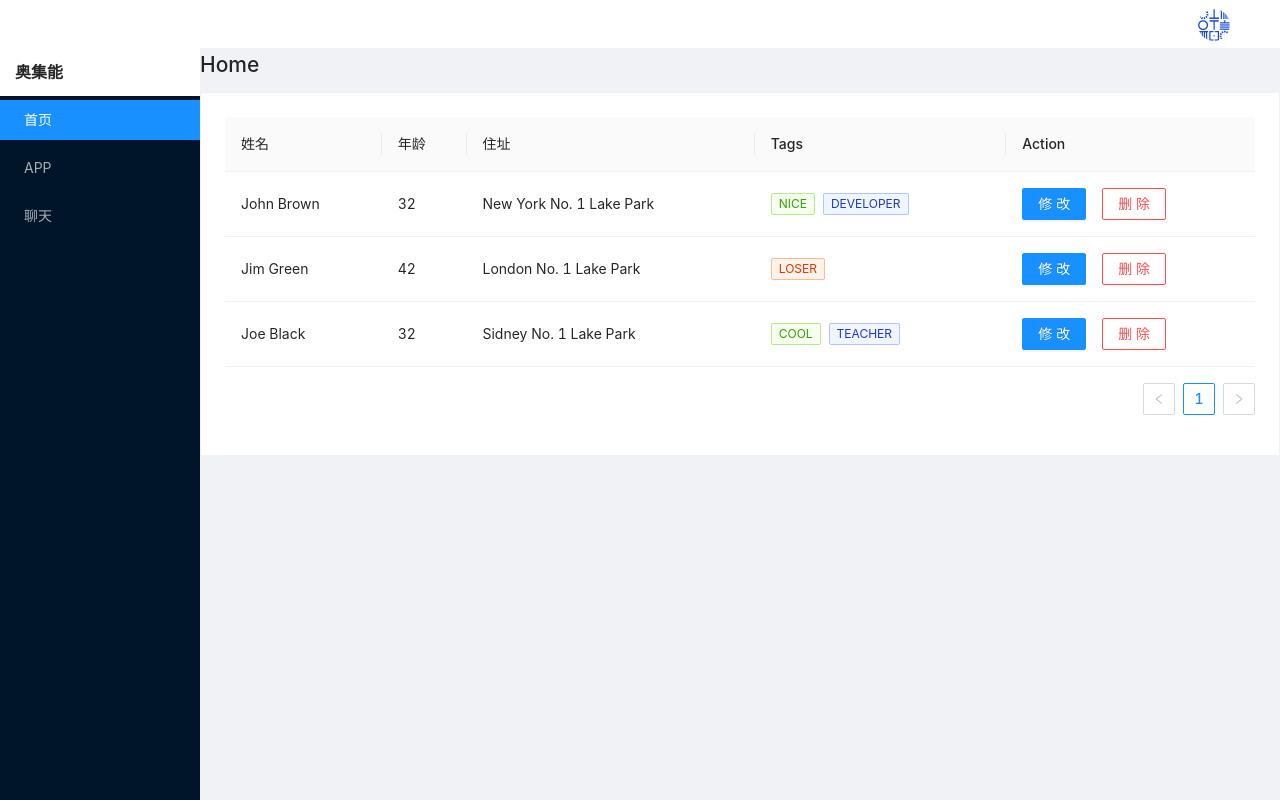
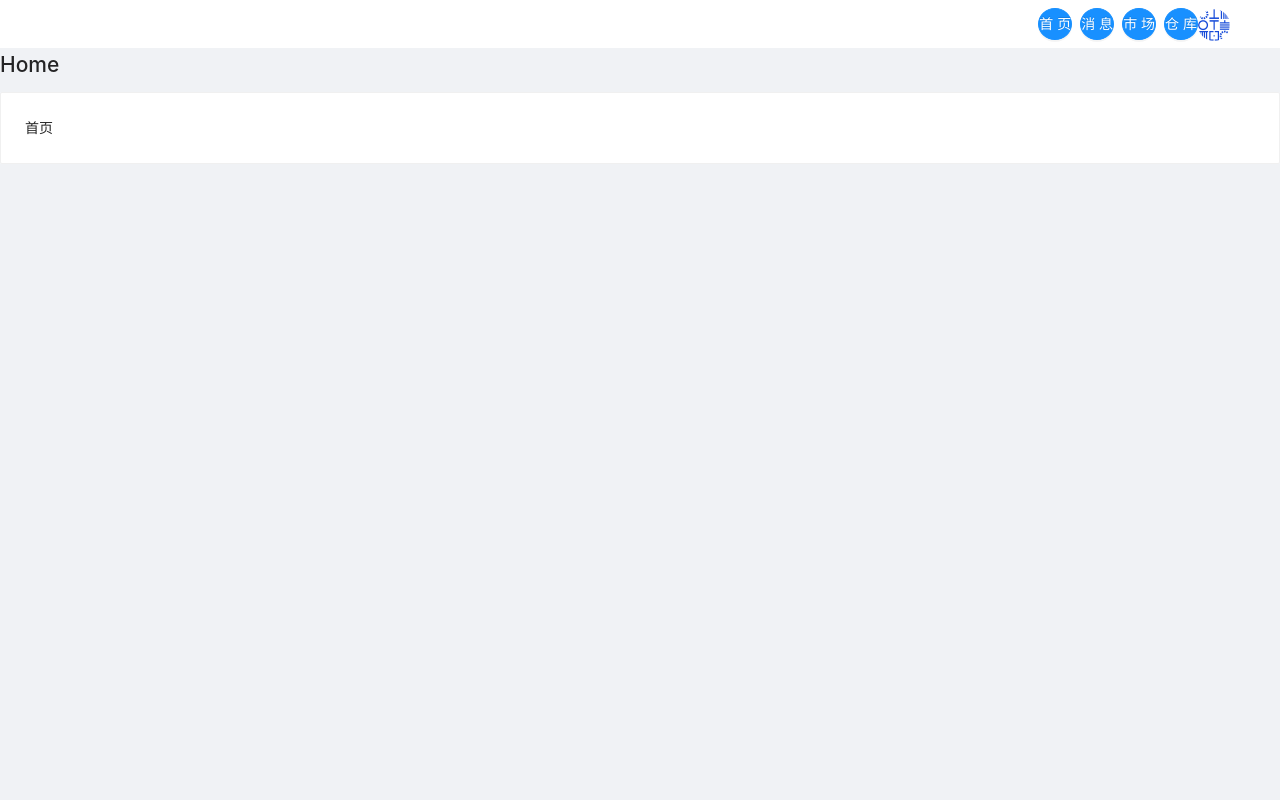
Before and after one commit to xinshou1201/oiocns-web, a React (Vite) app: page /org/home in a window 1280 px wide. Built offline with nearby package versions, Linux system fonts and the light colour scheme.

Commit message:
fix: 路由页面

```diff
--- a/src/components/Header/Header.tsx
+++ b/src/components/Header/Header.tsx
@@ -1,14 +1,15 @@
-import { Avatar, Dropdown, Layout, Menu, Space } from 'antd';
+import { Avatar, Button, Dropdown, Layout, Menu, Space } from 'antd';
 import React from 'react';
+import { useHistory } from 'react-router-dom';
 
 import logo from '@/assets/imgs/logo.png';
 import useStore from '@/store';
 
 import cls from './index.module.less';
-
 const { Header } = Layout;
 
 const MyHeader: React.FC = () => {
+  const history = useHistory();
   const user = useStore((state) => state.user);
 
   const handleChange = (e: { key: string }) => {
@@ -17,7 +18,11 @@ const MyHeader: React.FC = () => {
       window.location.href = '/user/login';
     }
   };
-
+  const handleChange2 = (key: any) => {
+    if (key) {
+      history.replace(key);
+    }
+  };
   const menu = (
     <Menu onClick={handleChange}>
       <Menu.Item key="0">退出登录</Menu.Item>
@@ -25,6 +30,23 @@ const MyHeader: React.FC = () => {
   );
   return (
     <Header className={cls.layout_header}>
+      <Space>
+        <Button type="primary" shape="circle" onClick={() => handleChange2('/org/home')}>
+          首页
+        </Button>
+        <Button type="primary" shape="circle" onClick={() => handleChange2('/org/chat')}>
+          消息
+        </Button>
+        <Button
+          type="primary"
+          shape="circle"
+          onClick={() => handleChange2('/org/market')}>
+          市场
+        </Button>
+        <Button type="primary" shape="circle" onClick={() => handleChange2('/org/store')}>
+          仓库
+        </Button>
+      </Space>
       <Dropdown overlay={menu}>
         <Space>
           <Avatar src={logo} />
--- a/src/components/Menu/index.tsx
+++ b/src/components/Menu/index.tsx
@@ -22,6 +22,12 @@ const Header: React.FC = () => {
   useEffect(() => {
     const pathname = history.location.pathname;
     const match = matchRoutes(sysRoutes, pathname);
+    console.log(
+      '路由',
+      pathname,
+      match,
+      match.map((n) => n.route.path),
+    );
 
     if (match?.length) {
       setOpenKeys(match.map((n) => n.route.path));
--- a/src/layouts/Basic/index.tsx
+++ b/src/layouts/Basic/index.tsx
@@ -1,11 +1,10 @@
-// import { ProLayout } from '@ant-design/pro-components';
 import { Layout } from 'antd';
 // import { createBrowserHistory } from 'history';
 import React from 'react';
 import { renderRoutes } from 'react-router-config';
 
 import MyHeader from '@/components/Header/Header';
-import MyMenu from '@/components/Menu';
+// import MyMenu from '@/components/Menu';
 import { IRouteConfig } from '@/routes/config';
 
 const { Content } = Layout;
@@ -21,7 +20,7 @@ const BasicLayout: React.FC<{ route: IRouteConfig }> = ({ route }) => {
     <Layout style={{ height: '100%' }}>
       <MyHeader />
       <Layout style={{ height: '100%' }}>
-        <MyMenu />
+        {/* <MyMenu /> */}
         <Content style={{ height: 'calc(100vh - 60px)' }}>
           {renderRoutes(route.routes)}
         </Content>
--- a/src/pages/Home/index.tsx
+++ b/src/pages/Home/index.tsx
@@ -1,152 +1,18 @@
-import {
-  Button,
-  Card,
-  Form,
-  Input,
-  InputNumber,
-  Modal,
-  Select,
-  Space,
-  Table,
-  Tag,
-} from 'antd';
-import React, { useEffect, useState } from 'react';
+import { Card } from 'antd';
+import React, { useEffect } from 'react';
 
 import useStore from '../../store';
 
-const { Option } = Select;
+const Home: React.FC = () => {
+  useEffect(() => {}, []);
+  const store = useStore();
+  console.log('store', store);
 
-const Home: React.FC = () => {
-  const [form] = Form.useForm();
-  const list = useStore((state) => state.list);
-  const loading = useStore((state) => state.loading);
-  const editItem = useStore((state) => state.editItem);
-  const { getList, removeList, editList, addList, setEditItem } = useStore.getState();
-
-  const [visible, setVisible] = useState<boolean>(false);
-
-  useEffect(() => {
-    getList();
-  }, []);
-
-  const columns = [
-    {
-      title: '姓名',
-      dataIndex: 'name',
-      key: 'name',
-    },
-    {
-      title: '年龄',
-      dataIndex: 'age',
-      key: 'age',
-    },
-    {
-      title: '住址',
-      dataIndex: 'address',
-      key: 'address',
-    },
-    {
-      title: 'Tags',
-      key: 'tags',
-      dataIndex: 'tags',
-      // eslint-disable-next-line react/display-name
-      render: (tags: any[]) => (
-        <>
-          {tags?.map((tag) => {
-            let color = tag.length > 5 ? 'geekblue' : 'green';
-            if (tag === 'loser') {
-              color = 'volcano';
-            }
-            return (
-              <Tag color={color} key={tag}>
-                {tag.toUpperCase()}
-              </Tag>
-            );
-          })}
-        </>
-      ),
-    },
-    {
-      title: 'Action',
-      key: 'action',
-      // eslint-disable-next-line react/display-name
-      render: (_: any, record: { key: string }) => (
-        <Space size="middle">
-          <Button
-            type="primary"
-            onClick={() => {
-              setEditItem(record);
-              setVisible(true);
-              form.setFieldsValue(record);
-            }}>
-            修改
-          </Button>
-          <Button danger onClick={() => removeList(record.key)}>
-            删除
-          </Button>
-        </Space>
-      ),
-    },
-  ];
-
-  const handleCancle = () => {
-    setVisible(false);
-  };
-
-  const hanldeOk = () => {
-    handleCancle();
-    form.validateFields().then((res) => {
-      console.log(res);
-      editItem ? editList(res) : addList(res);
-    });
-  };
-  console.log('list', list);
   return (
     <div>
       <h2>Home</h2>
-      <Space>
-        {/* <Button type="primary" onClick={() => setVisible(true)}>
-          新增
-        </Button>
-        <Button onClick={() => getList()}>refresh</Button> */}
-      </Space>
-      <Card loading={loading}>
-        <Table dataSource={list} columns={columns} />
-      </Card>
+      <Card>首页</Card>
       {/* transitionName=""和maskTransitionName=""是去除弹框动画属性 */}
-      <Modal
-        // transitionName=""
-        // maskTransitionName=""
-        title={editItem ? '修改信息' : '新增信息'}
-        open={visible}
-        onOk={hanldeOk}
-        onCancel={handleCancle}
-        afterClose={() => {
-          form.resetFields();
-          setEditItem(undefined);
-        }}>
-        <Form form={form}>
-          <Form.Item required label="姓名" name="name">
-            <Input />
-          </Form.Item>
-          <Form.Item label="年龄" name="age">
-            <InputNumber />
-          </Form.Item>
-          <Form.Item name="tags" label="Tags">
-            <Select allowClear>
-              <Option key="nice" value="nice">
-                nice
-              </Option>
-              <Option key="developer" value="developer">
-                developer
-              </Option>
-              <Option value="loser">loser</Option>
-              <Option value="cool">cool</Option>
-              <Option value="teacher">teacher</Option>
-            </Select>
-          </Form.Item>
-        </Form>
-      </Modal>
     </div>
   );
 };
--- a/src/routes/config.tsx
+++ b/src/routes/config.tsx
@@ -79,6 +79,18 @@ const layouts: IRouteConfig[] = [
         icon: 'home',
         component: React.lazy(() => import('@/pages/Chat')),
       },
+      {
+        path: '/org/market',
+        title: 'market',
+        icon: 'home',
+        component: React.lazy(() => import('@/pages/Market')),
+      },
+      {
+        path: '/org/store',
+        title: 'cangku',
+        icon: 'home',
+        component: React.lazy(() => import('@/pages/Store')),
+      },
     ],
   },
   {
```
